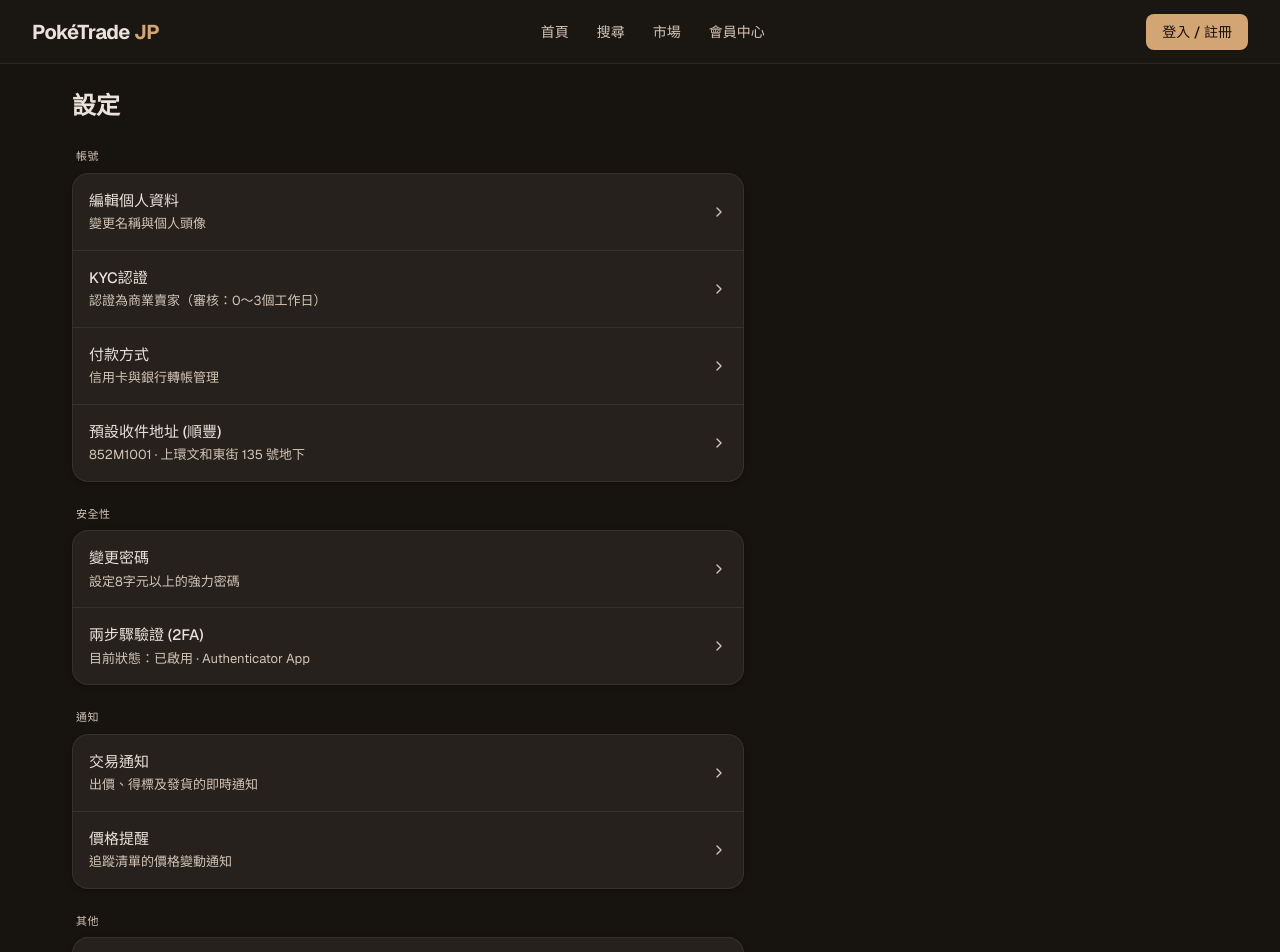
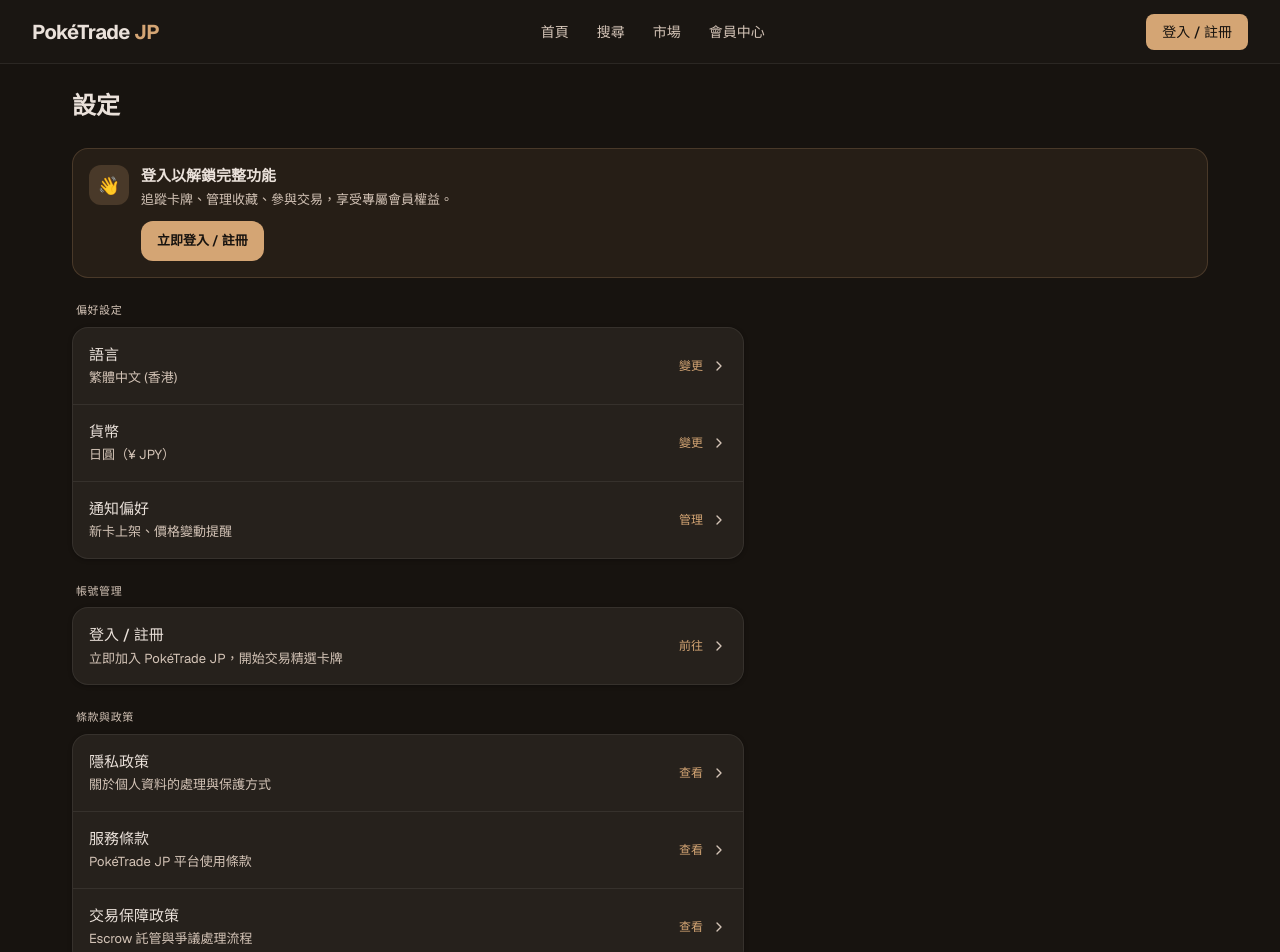
Before and after one commit to VxxxxC/Pokemon-Card-Trading-Platform-Client, a Next.js app: page /settings in a window 1280 px wide. Shown: the top 952 px of the page. Built offline with nearby package versions, Linux system fonts and the light colour scheme.

Commit message:
feat: add individual member setting page

```diff
--- a/app/admin/settings/page.tsx
+++ b/app/admin/settings/page.tsx
@@ -1,4 +1,5 @@
 import type { Metadata } from "next";
+import { LogoutModal } from "@/app/components/profile/LogoutModal";
 
 export const metadata: Metadata = {
   title: "營運設定 — PokéTrade JP 後台",
@@ -7,7 +8,7 @@ export const metadata: Metadata = {
 
 export default function AdminSettingsPage() {
   return (
-    <div className="max-w-[720px] space-y-6">
+    <div className="max-w-180 space-y-6">
       {/* ── Page Header ──────────────────────────────────────────────── */}
       <div className="mb-2">
         <h1 className="font-sans font-bold text-[22px] text-text-primary">營運設定</h1>
@@ -215,6 +216,17 @@ export default function AdminSettingsPage() {
           ))}
         </div>
       </section>
+
+      {/* ── Session Control ───────────────────────────────────────────── */}
+      <section
+        aria-labelledby="session-ctrl"
+        className="bg-bg-card border border-[rgba(237,232,224,0.08)] rounded-2xl p-4"
+      >
+        <h2 id="session-ctrl" className="font-mono text-[11px] font-medium text-text-secondary uppercase tracking-wider mb-3">
+          Session Control
+        </h2>
+        <LogoutModal />
+      </section>
     </div>
   );
 }
--- a/app/page.tsx
+++ b/app/page.tsx
@@ -17,7 +17,7 @@ const marketSeries = [
 export default function HomePage() {
   return (
     <div className="min-h-[100dvh] bg-bg-page flex flex-col">
-      <TopNav activePath="/" />
+      <TopNav />
       <MobileHeader />
       <PriceTicker />
 
--- a/app/profile/[id]/page.tsx
+++ b/app/profile/[id]/page.tsx
@@ -255,7 +255,7 @@ export default async function ProfileIdPage({ params }: ProfileIdPageProps) {
   if (!member) {
     return (
       <div className="min-h-dvh bg-bg-page flex flex-col">
-        <TopNav activePath="/profile" />
+        <TopNav />
         <MobileHeader />
         <main className="flex-1 flex items-center justify-center px-4">
           <div className="text-center">
@@ -316,7 +316,7 @@ export default async function ProfileIdPage({ params }: ProfileIdPageProps) {
 
   return (
     <div className="min-h-dvh bg-bg-page flex flex-col">
-      <TopNav activePath="/profile" />
+      <TopNav />
       <MobileHeader />
 
       <main className="flex-1 max-w-300 mx-auto w-full px-4 lg:px-8 pb-28 lg:pb-10">
--- a/app/profile/merchant/layout.tsx
+++ b/app/profile/merchant/layout.tsx
@@ -31,7 +31,7 @@ const mockMerchant = {
 export default function MerchantProfileLayout({ children }: { children: ReactNode }) {
   return (
     <div className="min-h-dvh bg-bg-page flex flex-col">
-      <TopNav activePath="/profile" />
+      <TopNav />
       <MobileHeader />
 
       <main className="flex-1 max-w-[1200px] mx-auto w-full px-4 lg:px-8 pb-28 lg:pb-10">
--- /dev/null
+++ b/app/profile/merchant/settings/page.tsx
@@ -0,0 +1,28 @@
+import type { Metadata } from "next";
+import { LogoutModal } from "@/app/components/profile/LogoutModal";
+
+export const metadata: Metadata = {
+  title: "店舖設定 — PokéTrade JP",
+  description: "管理店舖資料、Stripe 金流、運費設定及營業狀態",
+};
+
+export default function MerchantSettingsPage() {
+  return (
+    <div className="max-w-160 space-y-6">
+      <section aria-labelledby="shop-info-heading" className="bg-bg-card rounded-2xl border border-[rgba(237,232,224,0.08)] p-5">
+        <h2 id="shop-info-heading" className="font-sans font-semibold text-[16px] text-text-primary mb-4">店舖資料</h2>
+        <form className="space-y-4">
+          <div>
+            <label htmlFor="shop-name" className="font-mono text-[12px] text-text-secondary block mb-1.5">店舖名稱</label>
+            <input id="shop-name" type="text" defaultValue="レン精選卡牌" className="w-full h-11 bg-bg-elevated border border-[rgba(237,232,224,0.12)] rounded-xl px-4 font-sans text-[14px] text-text-primary placeholder-text-disabled focus:outline-none focus:border-brand/50 transition-colors" />
+          </div>
+          <button type="submit" className="h-11 px-6 bg-brand text-[#17130f] font-sans font-semibold text-[14px] rounded-xl hover:bg-brand-hover active:scale-[0.98] active:translate-y-px transition-transform">儲存店舖資料</button>
+        </form>
+      </section>
+      <section aria-labelledby="session-ctrl" className="bg-bg-card border border-[rgba(237,232,224,0.08)] rounded-2xl p-4">
+        <h2 id="session-ctrl" className="font-mono text-[11px] font-medium text-text-secondary uppercase tracking-wider mb-3">Session Control</h2>
+        <LogoutModal />
+      </section>
+    </div>
+  );
+}
--- a/app/profile/user/layout.tsx
+++ b/app/profile/user/layout.tsx
@@ -33,10 +33,10 @@ export default function UserProfileLayout({ children }: { children: ReactNode })
 
   return (
     <div className="min-h-dvh bg-bg-page flex flex-col">
-      <TopNav activePath="/profile" />
+      <TopNav />
       <MobileHeader />
 
-      <main className="flex-1 max-w-[1200px] mx-auto w-full px-4 lg:px-8 pb-28 lg:pb-10">
+      <main className="flex-1 max-w-300 mx-auto w-full px-4 lg:px-8 pb-28 lg:pb-10">
         {/* ── Demo Role Banner ──────────────────────────────────────────── */}
         <div className="mt-4 mb-4 flex items-center justify-between px-3 py-2 bg-[rgba(212,165,116,0.06)] border border-brand/20 rounded-xl">
           <span className="font-mono text-[11px] text-brand">
--- a/app/profile/user/page.tsx
+++ b/app/profile/user/page.tsx
@@ -133,7 +133,7 @@ export default function UserOverviewPage() {
                       }`}>
                         {tier.tier}
                       </div>
-                      <span className={`font-mono text-[9px] text-center leading-tight max-w-[52px] ${
+                      <span className={`font-mono text-[9px] text-center leading-tight max-w-13 ${
                         isActive ? "text-brand" : isDone ? "text-text-secondary" : "text-text-disabled"
                       }`}>
                         {tier.label}
--- a/app/profile/user/settings/page.tsx
+++ b/app/profile/user/settings/page.tsx
@@ -8,7 +8,7 @@ export const metadata: Metadata = {
 
 export default function UserSettingsPage() {
   return (
-    <div className="max-w-[640px] space-y-6">
+    <div className="max-w-160 space-y-6">
       {/* ── Personal Info ──────────────────────────────────────────────── */}
       <section
         aria-labelledby="personal-info-heading"
--- a/app/search/page.tsx
+++ b/app/search/page.tsx
@@ -29,7 +29,7 @@ function SearchIcon() {
 export default function SearchPage() {
   return (
     <div className="min-h-[100dvh] bg-[#F8F9FA] flex flex-col">
-      <TopNav activePath="/search" />
+      <TopNav />
       <MobileHeader />
 
       <main className="flex-1 max-w-[1400px] mx-auto w-full px-4 lg:px-8 py-6 pb-24 lg:pb-8">
--- a/app/settings/page.tsx
+++ b/app/settings/page.tsx
@@ -1,10 +1,12 @@
 import type { Metadata } from "next";
+import Link from "next/link";
 import { TopNav } from "@/app/components/navigation/TopNav";
 import { MobileHeader } from "@/app/components/navigation/MobileHeader";
 import { BottomNav } from "@/app/components/navigation/BottomNav";
 
 export const metadata: Metadata = {
-  title: "設定",
+  title: "設定 · PokéTrade JP",
+  description: "管理語言、貨幣、通知偏好及查看平台條款",
 };
 
 function ChevronRightIcon() {
@@ -28,66 +30,68 @@ function ChevronRightIcon() {
 
 const settingsSections = [
   {
-    title: "帳號",
+    title: "偏好設定",
     items: [
       {
-        label: "編輯個人資料",
-        description: "變更名稱與個人頭像",
+        label: "語言",
+        description: "繁體中文 (香港)",
+        action: "變更",
       },
       {
-        label: "KYC認證",
-        description: "認證為商業賣家（審核：0〜3個工作日）",
+        label: "貨幣",
+        description: "日圓（¥ JPY）",
+        action: "變更",
       },
       {
-        label: "付款方式",
-        description: "信用卡與銀行轉帳管理",
-      },
-      {
-        label: "預設收件地址 (順豐)",
-        description: "852M1001 · 上環文和東街 135 號地下",
+        label: "通知偏好",
+        description: "新卡上架、價格變動提醒",
+        action: "管理",
       },
     ],
   },
   {
-    title: "安全性",
+    title: "帳號管理",
     items: [
       {
-        label: "變更密碼",
-        description: "設定8字元以上的強力密碼",
-      },
-      {
-        label: "兩步驟驗證 (2FA)",
-        description: "目前狀態：已啟用 · Authenticator App",
+        label: "登入 / 註冊",
+        description: "立即加入 PokéTrade JP，開始交易精選卡牌",
+        action: "前往",
+        href: "/auth",
       },
     ],
   },
   {
-    title: "通知",
+    title: "條款與政策",
     items: [
       {
-        label: "交易通知",
-        description: "出價、得標及發貨的即時通知",
+        label: "隱私政策",
+        description: "關於個人資料的處理與保護方式",
+        action: "查看",
       },
       {
-        label: "價格提醒",
-        description: "追蹤清單的價格變動通知",
+        label: "服務條款",
+        description: "PokéTrade JP 平台使用條款",
+        action: "查看",
+      },
+      {
+        label: "交易保障政策",
+        description: "Escrow 託管與爭議處理流程",
+        action: "查看",
       },
     ],
   },
   {
-    title: "其他",
+    title: "支援",
     items: [
       {
-        label: "語言 / 貨幣",
-        description: "繁體中文 · 日圓（¥）",
+        label: "常見問題 (FAQ)",
+        description: "關於交易、運費、鑑定卡等問題",
+        action: "前往",
       },
       {
-        label: "隱私政策",
-        description: "關於個人資料的處理方式",
-      },
-      {
-        label: "服務條款",
-        description: "PokéTrade JP 服務使用條款",
+        label: "聯絡客服",
+        description: "電郵：support@poketrade.jp",
+        action: "聯絡",
       },
     ],
   },
@@ -96,13 +100,36 @@ const settingsSections = [
 export default function SettingsPage() {
   return (
     <div className="min-h-dvh bg-bg-page flex flex-col">
-      <TopNav activePath="/settings" />
+      <TopNav />
       <MobileHeader />
 
       <main className="flex-1 max-w-300 mx-auto w-full px-4 lg:px-8 py-6 pb-28 lg:pb-8">
         <h1 className="font-sans font-bold text-[24px] text-text-primary mb-6">
           設定
         </h1>
+
+        {/* Login Prompt Banner */}
+        <div className="mb-6 p-4 bg-[rgba(212,165,116,0.08)] border border-brand/20 rounded-2xl">
+          <div className="flex items-start gap-3">
+            <div className="w-10 h-10 rounded-xl bg-brand/20 flex items-center justify-center shrink-0">
+              <span className="text-[18px]" aria-hidden="true">👋</span>
+            </div>
+            <div className="flex-1">
+              <p className="font-sans font-semibold text-[15px] text-text-primary mb-0.5">
+                登入以解鎖完整功能
+              </p>
+              <p className="font-sans text-[13px] text-text-secondary mb-3">
+                追蹤卡牌、管理收藏、參與交易，享受專屬會員權益。
+              </p>
+              <Link
+                href="/auth"
+                className="inline-flex h-10 px-4 items-center justify-center bg-brand text-[#17130f] font-sans font-semibold text-[13px] rounded-xl hover:bg-brand-hover active:scale-[0.98] transition-transform"
+              >
+                立即登入 / 註冊
+              </Link>
+            </div>
+          </div>
+        </div>
 
         <div className="space-y-6 max-w-2xl">
           {settingsSections.map((section) => (
@@ -111,13 +138,9 @@ export default function SettingsPage() {
                 {section.title}
               </h2>
               <div className="bg-bg-card rounded-2xl border border-[rgba(237,232,224,0.08)] shadow-[0_1px_4px_rgba(0,0,0,0.30)] overflow-hidden">
-                {section.items.map((item, i) => (
-                  <button
-                    key={item.label}
-                    className={`w-full flex items-center justify-between px-4 py-4 text-left hover:bg-bg-elevated transition-colors active:scale-[0.99] min-h-[44px] ${
-                      i > 0 ? "border-t border-[rgba(237,232,224,0.08)]" : ""
-                    }`}
-                  >
+                {section.items.map((item, i) => {
+                  const itemContent = (
+                    <>
                       <div>
                         <p className="font-sans font-medium text-[15px] text-text-primary">
                           {item.label}
@@ -126,9 +149,29 @@ export default function SettingsPage() {
                           {item.description}
                         </p>
                       </div>
+                      <div className="flex items-center gap-2 shrink-0">
+                        {item.action && (
+                          <span className="font-mono text-[12px] text-brand">{item.action}</span>
+                        )}
                         <ChevronRightIcon />
+                      </div>
+                    </>
+                  );
+
+                  const className = `w-full flex items-center justify-between px-4 py-4 text-left hover:bg-bg-elevated transition-colors active:scale-[0.99] min-h-11 ${
+                    i > 0 ? "border-t border-[rgba(237,232,224,0.08)]" : ""
+                  }`;
+
+                  return 'href' in item ? (
+                    <Link key={item.label} href={item.href} className={className}>
+                      {itemContent}
+                    </Link>
+                  ) : (
+                    <button key={item.label} type="button" className={className}>
+                      {itemContent}
                     </button>
-                ))}
+                  );
+                })}
               </div>
             </div>
           ))}
```
Lines whose indentation alone changed are shown as unchanged.
